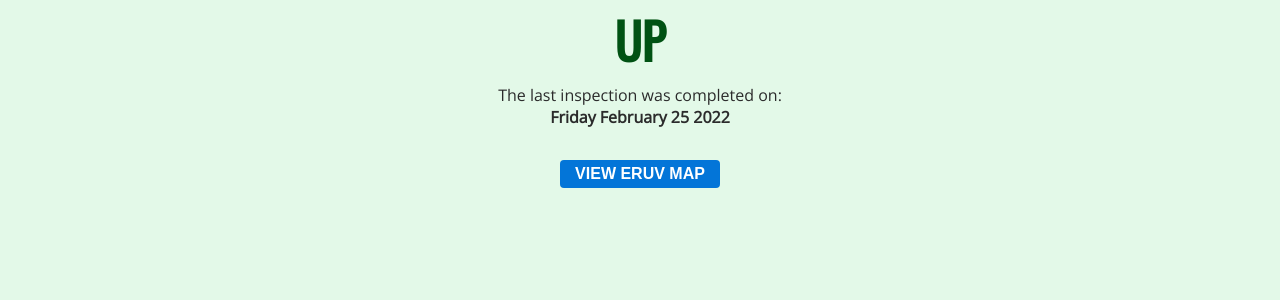
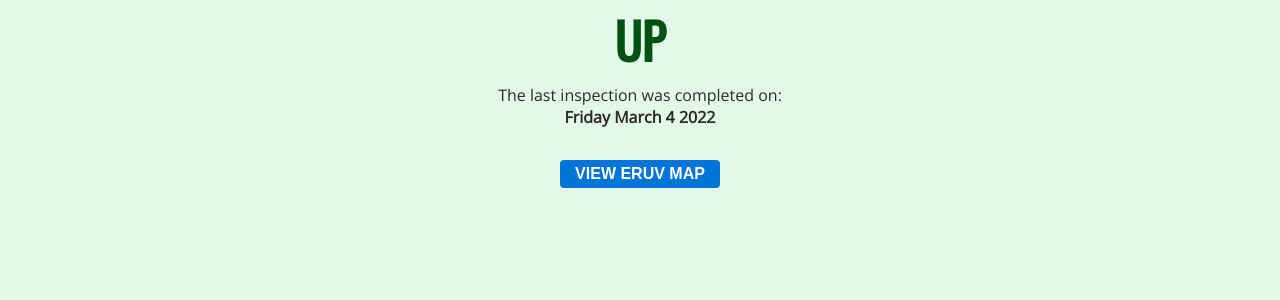
Before and after one commit to MisterGlass/eiruv, a Jekyll site: the page built from docs/index.md, in a window 1280 px wide. Shown: the part 132-432 px from the top of the page. Built offline with Jekyll 4.4.1, drawn with Linux system fonts in a browser that asks for light colours; our own code applies the rules of GitHub Pages for plain Markdown files.

Commit message:
Update eruv_status.yml

```diff
--- a/docs/_data/eruv_status.yml
+++ b/docs/_data/eruv_status.yml
@@ -1,3 +1,3 @@
 status: "Up"
-date: "Friday February 25 2022"
+date: "Friday March 4 2022"
 details: ""
```
